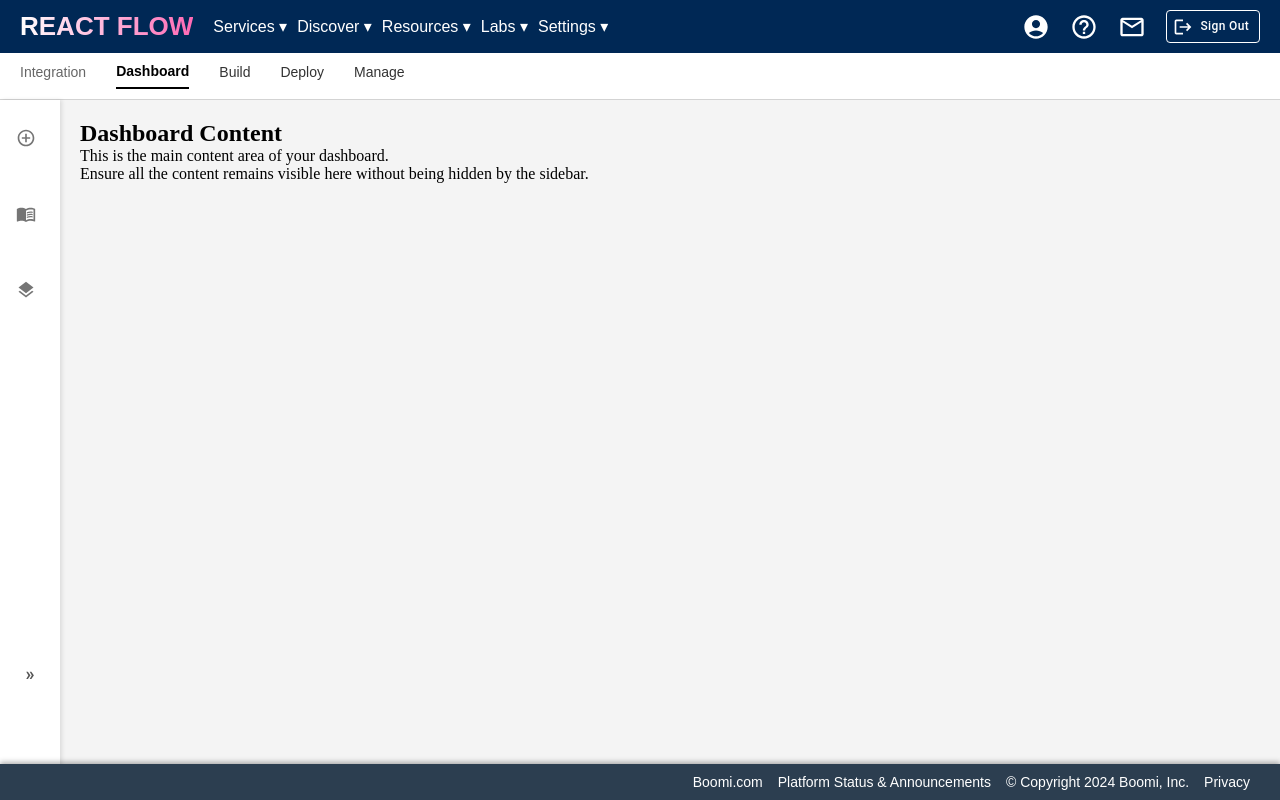
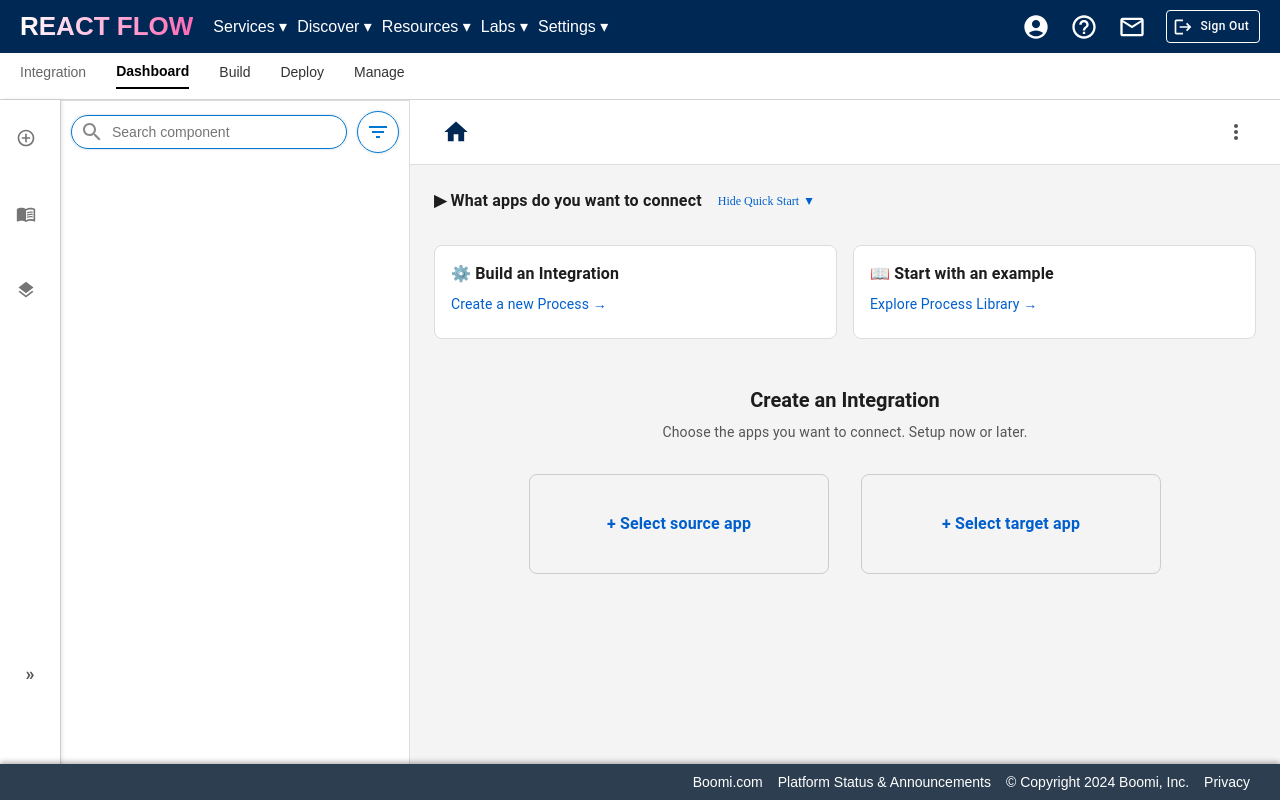
Before and after one commit to tusharr42/React-Flow, a Next.js app: page /dashboard in a window 1280 px wide. Built offline with nearby package versions, Linux system fonts and the light colour scheme.

Commit message:
Dashboard-Interface

```diff
--- a/src/Layout/Dashboard/index.js
+++ b/src/Layout/Dashboard/index.js
@@ -1,12 +1,17 @@
+
+
 'use client';
-import React from 'react';
+import React, { useState } from 'react';
 import PrimaryNavBar from '../Global/PrimaryNavbar';
 import SecondaryNavBar from '../Global/SecondaryNavbar';
 import Sidebar from '../Global/Sidebar';
-import Footer from '../Global/Footer'; // Import the Footer component
+import Footer from '../Global/Footer';
+import ComponentsPanel from '../Global/ComponentsPannel'; // Corrected the import name
+import DashboardInterface from '../DashboardInterface';
 
 const DashboardPage = () => {
-  // Ensures the body is fixed and scroll-free
+  const [isSidebarOpen, setIsSidebarOpen] = useState(true); // State to manage sidebar open/close
+
   const bodyStyle = {
     margin: 0,
     padding: 0,
@@ -14,7 +19,6 @@
     overflow: 'hidden',
   };
 
-  // Container for the dashboard layout
   const dashboardContainer = {
     display: 'flex',
     flexDirection: 'column',
@@ -22,42 +26,46 @@
     width: '100%',
   };
 
-  // Layout for the sidebar and content area
   const dashboardStyle = {
     display: 'flex',
-    flex: 1, // Takes up the remaining height
+    flex: 1,
     flexDirection: 'row',
-    marginTop: '0', // Remove any unnecessary margins
+    marginTop: '0',
   };
 
-  // Content area that adjusts dynamically
   const contentStyle = {
-    flex: 1, // Take remaining width
-    padding: '20px',
-    overflow: 'auto', // Allows scrolling within content, if needed
+    flex: 1,
+    padding: '0px',
+    overflow: 'auto',
     backgroundColor: '#f4f4f4',
-    marginBottom: '40px', // Reserve space for the footer
+    marginBottom: '40px',
+  };
+
+  const sidebarStyle = {
+    display: 'flex',
+    flexDirection: 'row',
   };
 
   return (
     <div style={bodyStyle}>
       <div style={dashboardContainer}>
-        {/* Fixed Nav Bars */}
         <PrimaryNavBar />
         <SecondaryNavBar />
 
-        {/* Sidebar and Content */}
         <div style={dashboardStyle}>
-          <Sidebar />
+          {/* Sidebar and ComponentsPanel */}
+          <div style={sidebarStyle}>
+            <Sidebar isOpen={isSidebarOpen} onToggle={() => setIsSidebarOpen(!isSidebarOpen)} />
+            {isSidebarOpen && <ComponentsPanel />}
+          </div>
+
+          {/* Replacing the old content with DashboardInterface */}
           <div style={contentStyle}>
-            <h2>Dashboard Content</h2>
-            <p>This is the main content area of your dashboard.</p>
-            <p>Ensure all the content remains visible here without being hidden by the sidebar.</p>
+            <DashboardInterface />
           </div>
         </div>
       </div>
 
-      {/* Footer at the bottom */}
       <Footer />
     </div>
   );
--- /dev/null
+++ b/src/Layout/DashboardInterface/index.js
@@ -0,0 +1,245 @@
+import React from "react";
+import {
+  AppBar,
+  Toolbar,
+  Box,
+  IconButton,
+  Typography,
+  Card,
+  CardContent,
+  Divider,
+} from "@mui/material";
+import HomeIcon from "@mui/icons-material/Home";
+import MoreVertIcon from "@mui/icons-material/MoreVert";
+
+function NavBar() {
+  return (
+    <AppBar
+      position="static"
+      sx={{
+        backgroundColor: "#ffffff",
+        boxShadow: "none",
+        borderBottom: "1px solid #ddd",
+      }}
+    >
+      <Toolbar
+        sx={{
+          display: "flex",
+          justifyContent: "space-between",
+          alignItems: "center",
+          minHeight: "48px",
+        }}
+      >
+        {/* Home Icon */}
+        <Box>
+          <IconButton>
+            <HomeIcon sx={{ fontSize: "28px", color: "#002855" }} />
+          </IconButton>
+        </Box>
+
+        {/* Menu Icon */}
+        <Box>
+          <IconButton>
+            <MoreVertIcon sx={{ fontSize: "24px", color: "#555555" }} />
+          </IconButton>
+        </Box>
+      </Toolbar>
+    </AppBar>
+  );
+}
+
+function IntegrationPage() {
+  return (
+    <Box>
+      {/* Navigation Bar */}
+      <NavBar />
+
+      {/* Main Content */}
+      <Box sx={{ padding: "24px", maxWidth: "960px", margin: "auto" }}>
+        {/* Quick Start Section */}
+        <Box sx={{ display: "flex", alignItems: "center", mb: 4 }}>
+          <Typography
+            variant="body1"
+            fontWeight="bold"
+            sx={{ color: "#1D1D1D", fontSize: "16px" }}
+          >
+            ▶ What apps do you want to connect
+          </Typography>
+          <Box
+            component="span"
+            sx={{
+              fontSize: "12px",
+              color: "#005FCC",
+              cursor: "pointer",
+              ml: 2,
+              display: "flex",
+              alignItems: "center",
+            }}
+          >
+            Hide Quick Start
+            <span style={{ transform: "rotate(180deg)", marginLeft: "4px" }}>
+              ▲
+            </span>
+          </Box>
+        </Box>
+
+        {/* Two Cards */}
+        <Box
+          sx={{
+            display: "flex",
+            gap: "16px",
+            justifyContent: "space-between",
+            flexWrap: "wrap",
+          }}
+        >
+          {/* Build an Integration */}
+          <Card
+            sx={{
+              flex: "1 1 45%",
+              border: "1px solid #ddd",
+              boxShadow: "none",
+              borderRadius: "8px",
+              "&:hover": {
+                boxShadow: "0px 2px 6px rgba(0,0,0,0.1)",
+              },
+            }}
+          >
+            <CardContent>
+              <Typography
+                variant="body1"
+                fontWeight="bold"
+                sx={{
+                  display: "flex",
+                  alignItems: "center",
+                  gap: "4px",
+                  color: "#1D1D1D",
+                }}
+              >
+                ⚙️ Build an Integration
+              </Typography>
+              <Typography
+                variant="body2"
+                sx={{
+                  color: "#005FCC",
+                  fontSize: "14px",
+                  mt: "8px",
+                  cursor: "pointer",
+                }}
+              >
+                Create a new Process →
+              </Typography>
+            </CardContent>
+          </Card>
+
+          {/* Start with an Example */}
+          <Card
+            sx={{
+              flex: "1 1 45%",
+              border: "1px solid #ddd",
+              boxShadow: "none",
+              borderRadius: "8px",
+              "&:hover": {
+                boxShadow: "0px 2px 6px rgba(0,0,0,0.1)",
+              },
+            }}
+          >
+            <CardContent>
+              <Typography
+                variant="body1"
+                fontWeight="bold"
+                sx={{
+                  display: "flex",
+                  alignItems: "center",
+                  gap: "4px",
+                  color: "#1D1D1D",
+                }}
+              >
+                📖 Start with an example
+              </Typography>
+              <Typography
+                variant="body2"
+                sx={{
+                  color: "#005FCC",
+                  fontSize: "14px",
+                  mt: "8px",
+                  cursor: "pointer",
+                }}
+              >
+                Explore Process Library →
+              </Typography>
+            </CardContent>
+          </Card>
+        </Box>
+
+        {/* Centered Integration Section */}
+        <Box sx={{ textAlign: "center", mt: 6 }}>
+          <Typography
+            variant="h5"
+            fontWeight="bold"
+            sx={{ color: "#1D1D1D", fontSize: "20px" }}
+          >
+            Create an Integration
+          </Typography>
+          <Typography
+            variant="body2"
+            sx={{ color: "#555555", fontSize: "14px", mt: "8px" }}
+          >
+            Choose the apps you want to connect. Setup now or later.
+          </Typography>
+        </Box>
+
+        {/* Integration Boxes */}
+        <Box
+          sx={{
+            display: "flex",
+            justifyContent: "center",
+            gap: "32px",
+            mt: 4,
+          }}
+        >
+          <Box
+            sx={{
+              width: "300px",
+              height: "100px",
+              border: "1px solid #ccc",
+              borderRadius: "8px",
+              display: "flex",
+              justifyContent: "center",
+              alignItems: "center",
+              cursor: "pointer",
+            }}
+          >
+            <Typography
+              variant="body1"
+              sx={{ color: "#005FCC", fontWeight: "bold" }}
+            >
+              + Select source app
+            </Typography>
+          </Box>
+
+          <Box
+            sx={{
+              width: "300px",
+              height: "100px",
+              border: "1px solid #ccc",
+              borderRadius: "8px",
+              display: "flex",
+              justifyContent: "center",
+              alignItems: "center",
+              cursor: "pointer",
+            }}
+          >
+            <Typography
+              variant="body1"
+              sx={{ color: "#005FCC", fontWeight: "bold" }}
+            >
+              + Select target app
+            </Typography>
+          </Box>
+        </Box>
+      </Box>
+    </Box>
+  );
+}
+
+export default IntegrationPage;
--- /dev/null
+++ b/src/Layout/Global/ComponentsPannel/index.js
@@ -0,0 +1,89 @@
+import React from "react";
+import SearchIcon from '@mui/icons-material/Search';
+import FilterListIcon from '@mui/icons-material/FilterList';
+
+function ComponentsPanel() {
+  return (
+    <div style={{ width: "350px", border: "1px solid #ddd", padding: "10px" }}>
+      {/* Container for Search Input and Filter Button */}
+      <div
+        style={{
+          display: "flex",
+          alignItems: "center",
+          marginBottom: "10px",
+        }}
+      >
+        {/* Search Input Panel */}
+        <div
+          style={{
+            display: "flex",
+            alignItems: "center",
+            border: "1px solid #0078D4",
+            borderRadius: "20px",
+            padding: "4px 8px",
+            flex: 1, // Take remaining space
+            boxShadow: "0 0 3px rgba(0, 0, 0, 0.2)",
+          }}
+        >
+          {/* Search Icon */}
+          <span
+            style={{
+              marginRight: "8px",
+              color: "#888",
+              display: "flex",
+              alignItems: "center",
+            }}
+          >
+            <SearchIcon />
+          </span>
+
+          {/* Input Field */}
+          <input
+            type="text"
+            placeholder="Search component"
+            style={{
+              border: "none",
+              outline: "none",
+              flex: 1,
+              fontSize: "14px",
+              color: "#333",
+            }}
+          />
+        </div>
+
+        {/* Filter Button */}
+        <span
+          style={{
+            marginLeft: "10px",
+            color: "#0078D4",
+            cursor: "pointer",
+            display: "flex",
+            alignItems: "center",
+            border: "1px solid #0078D4",
+            borderRadius: "50%",
+            padding: "8px",
+            boxShadow: "0 0 3px rgba(0, 0, 0, 0.2)",
+          }}
+        >
+          <FilterListIcon />
+        </span>
+      </div>
+
+      {/* Folder Structure */}
+      <div>
+        {/* Root Folder */}
+
+        {/* Child Items */}
+        <div style={{ paddingLeft: "20px" }}>
+          {/* File */}
+
+
+          {/* Sub-folder */}
+
+        </div>
+      </div>
+    </div>
+  );
+}
+
+export default ComponentsPanel;
```
